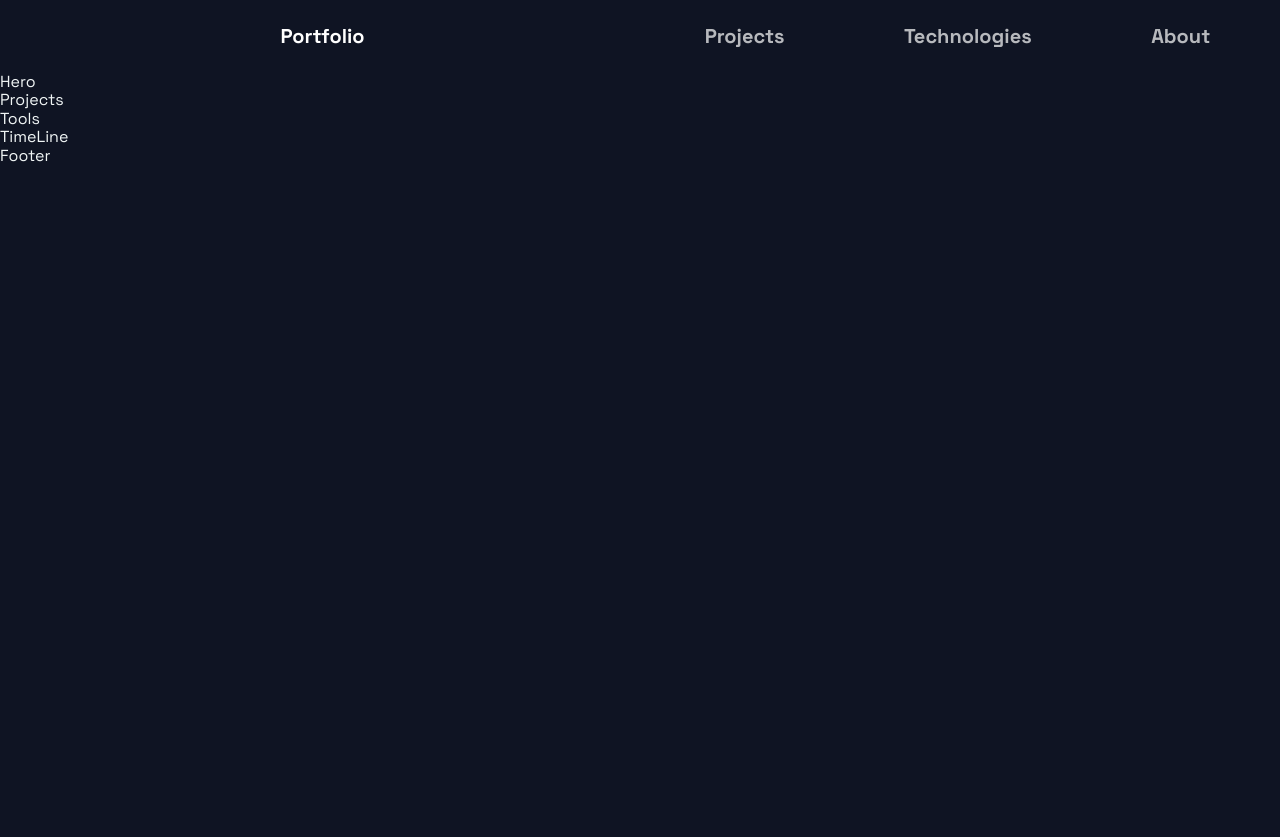
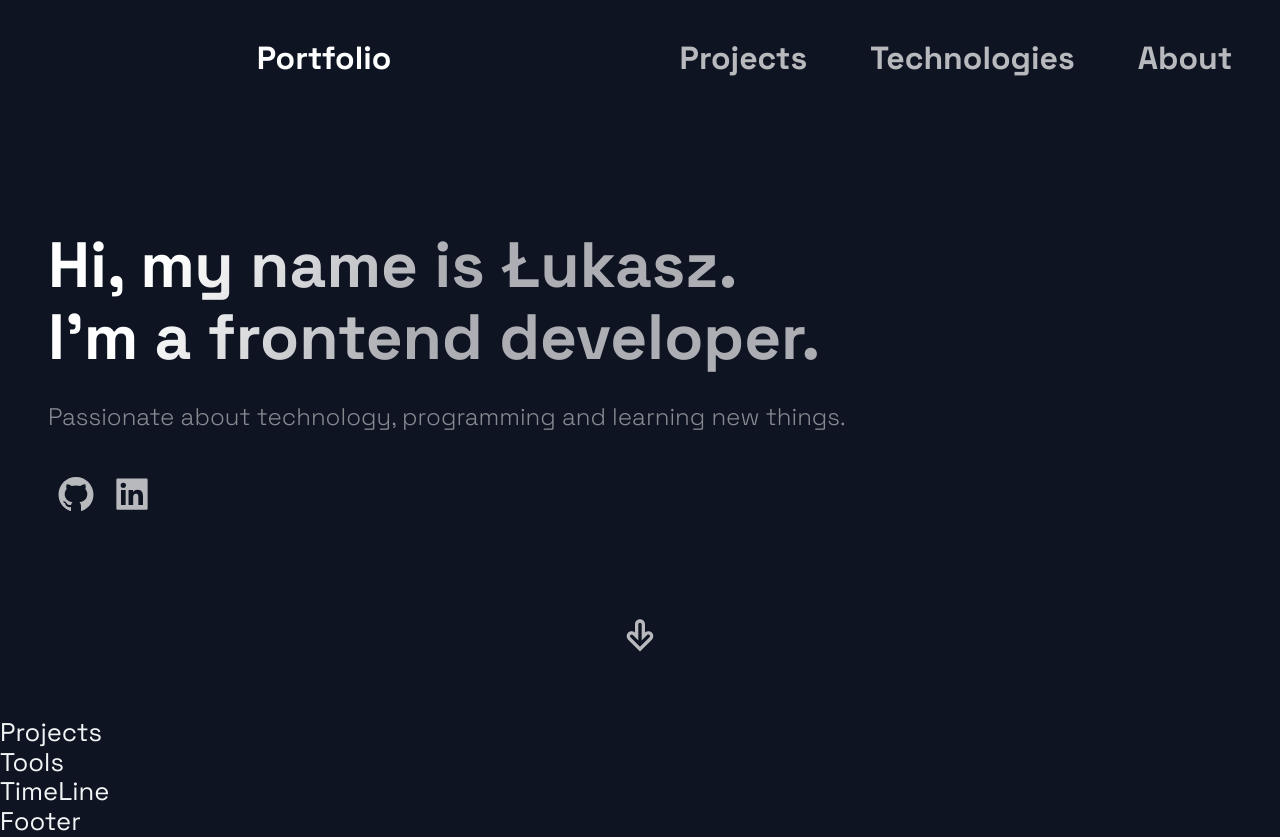
Before and after one commit to lukaszmielczarekdev/my-portfolio, a React (Create React App) app: page / in a window 1280 px wide. Before the commit the page ends 800 px from the top, so only its background shows below. Built offline with nearby package versions, Linux system fonts and the light colour scheme.

Commit message:
MP-5 hero section

```diff
--- a/src/components/Hero/Hero.jsx
+++ b/src/components/Hero/Hero.jsx
@@ -1,7 +1,43 @@
 import React from "react";
+import {
+  Section,
+  SectionTitle,
+  SectionText,
+} from "../../styles/globalComponentsStyles";
+import { WelcomeSection, Icon, IconsSection } from "./HeroStyles";
+import { AiFillGithub, AiFillLinkedin } from "react-icons/ai";
+import { TiArrowDownOutline } from "react-icons/ti";
 
 const Hero = () => {
-  return <div>Hero</div>;
+  return (
+    <Section column>
+      <WelcomeSection>
+        <SectionTitle main center>
+          Hi, my name is Łukasz. <br />
+          I'm a frontend developer.
+        </SectionTitle>
+        <SectionText>
+          Passionate about technology, programming and learning new things.
+        </SectionText>
+        <IconsSection>
+          <Icon href={"https://github.com/lukaszmielczarekdev"} target="_blank">
+            <AiFillGithub size={"2.5rem"} />
+          </Icon>
+          <Icon
+            href={"https://www.linkedin.com/in/łukasz-mielczarek-6282aa214/"}
+            target="_blank"
+          >
+            <AiFillLinkedin size={"2.5rem"} />
+          </Icon>
+        </IconsSection>
+        <IconsSection center margin>
+          <Icon href={"#projects"}>
+            <TiArrowDownOutline size={"2.5rem"} />
+          </Icon>
+        </IconsSection>
+      </WelcomeSection>
+    </Section>
+  );
 };
 
 export default Hero;
--- /dev/null
+++ b/src/components/Hero/HeroStyles.js
@@ -0,0 +1,29 @@
+import styled from "styled-components";
+
+export const WelcomeSection = styled.div`
+  width: 100%;
+  flex-direction: column;
+  display: flex;
+  margin: 0 auto;
+`;
+
+//NavSection
+export const IconsSection = styled.div`
+  display: flex;
+  align-content: center;
+  margin-top: ${(props) => (props.margin ? "5rem" : "")};
+  justify-content: ${(props) => (props.center ? "center" : "")};
+`;
+
+// Icon
+export const Icon = styled.a`
+  transition: 0.4s ease;
+  color: rgba(255, 255, 255, 0.7);
+  margin: 0.5rem;
+  &:hover {
+    color: white;
+    opacity: 1;
+    transform: scale(1.2);
+    cursor: pointer;
+  }
+`;
--- a/src/components/NavBar/NavBarStyles.js
+++ b/src/components/NavBar/NavBarStyles.js
@@ -37,6 +37,13 @@ export const NavigationTitle = styled.div`
   }
 `;
 
+//NavSection
+export const IconsSection = styled.div`
+  display: flex;
+  align-content: center;
+  justify-content: ${(props) => (props.center ? "center" : "")};
+`;
+
 // NavLink
 export const NavigationLink = styled.a`
   font-size: 2rem;
--- /dev/null
+++ b/src/styles/globalComponentsStyles.js
@@ -0,0 +1,78 @@
+import styled from "styled-components";
+
+export const Section = styled.section`
+  display: ${(props) => (props.grid ? "grid" : "flex")};
+  flex-direction: ${(props) => (props.column ? "column" : "row")};
+  padding: ${(props) => (props.nopadding ? "0" : "3rem")};
+  margin: 0 auto;
+  box-sizing: content-box;
+  grid-template-columns: 1fr 1fr;
+
+  @media ${(props) => props.theme.breakpoints.md} {
+    padding: ${(props) => (props.nopadding ? "0" : "1.5rem")};
+    flex-direction: column;
+  }
+
+  @media ${(props) => props.theme.breakpoints.sm} {
+    padding: ${(props) => (props.nopadding ? "0" : "1rem")};
+    width: calc(100vw - 2rem);
+    flex-direction: column;
+  }
+`;
+
+export const SectionTitle = styled.h2`
+  font-weight: 800;
+  font-size: ${(props) => (props.main ? "4rem" : "2.8rem")};
+  line-height: ${(props) => (props.main ? "4.5rem" : "3.2rem")};
+  width: max-content;
+  max-width: 100%;
+  background: linear-gradient(
+    120deg,
+    #ffffff 20%,
+    rgba(255, 255, 255, 0.66) 50%
+  );
+  -webkit-background-clip: text;
+  background-clip: text;
+  -webkit-text-fill-color: transparent;
+  margin-bottom: 0.5rem;
+  padding: ${(props) => (props.main ? "4rem 0 1rem" : "0")};
+
+  @media ${(props) => props.theme.breakpoints.lg} {
+    font-size: ${(props) => (props.main ? "2.2rem" : "1.8rem")};
+    line-height: ${(props) => (props.main ? "2.7rem" : "2.2rem")};
+    margin-bottom: 0.8rem;
+    padding: ${(props) => (props.main ? "2rem 0 1rem" : "0")};
+  }
+
+  @media ${(props) => props.theme.breakpoints.sm} {
+    font-size: 2rem;
+    line-height: 3rem;
+    font-size: ${(props) => (props.main ? "1.5rem" : "1.8rem")};
+    line-height: ${(props) => (props.main ? "1.8rem" : "2.2rem")};
+    margin-bottom: 0.5rem;
+    padding: ${(props) => (props.main ? "1rem 0 0.5rem" : "0")};
+    max-width: 100%;
+  }
+`;
+
+export const SectionText = styled.p`
+  max-width: 800px;
+  font-size: 1.5rem;
+  line-height: 2.5rem;
+  font-weight: 300;
+  padding-bottom: 1.8rem;
+  color: rgba(255, 255, 255, 0.5);
+
+  @media ${(props) => props.theme.breakpoints.lg} {
+    max-width: 650px;
+    font-size: 1.2rem;
+    line-height: 1.5rem;
+    padding-bottom: 1.5rem;
+  }
+
+  @media ${(props) => props.theme.breakpoints.sm} {
+    font-size: 1rem;
+    line-height: 1.3rem;
+    padding-bottom: 1rem;
+  }
+`;
--- a/src/styles/globalStyle.js
+++ b/src/styles/globalStyle.js
@@ -11,7 +11,7 @@ const GlobalStyle = createGlobalStyle`
   }
 
   html {
-    font-size: 62.5%;
+    font-size: 100%;
     scroll-behavior: smooth;
 
   }
```
